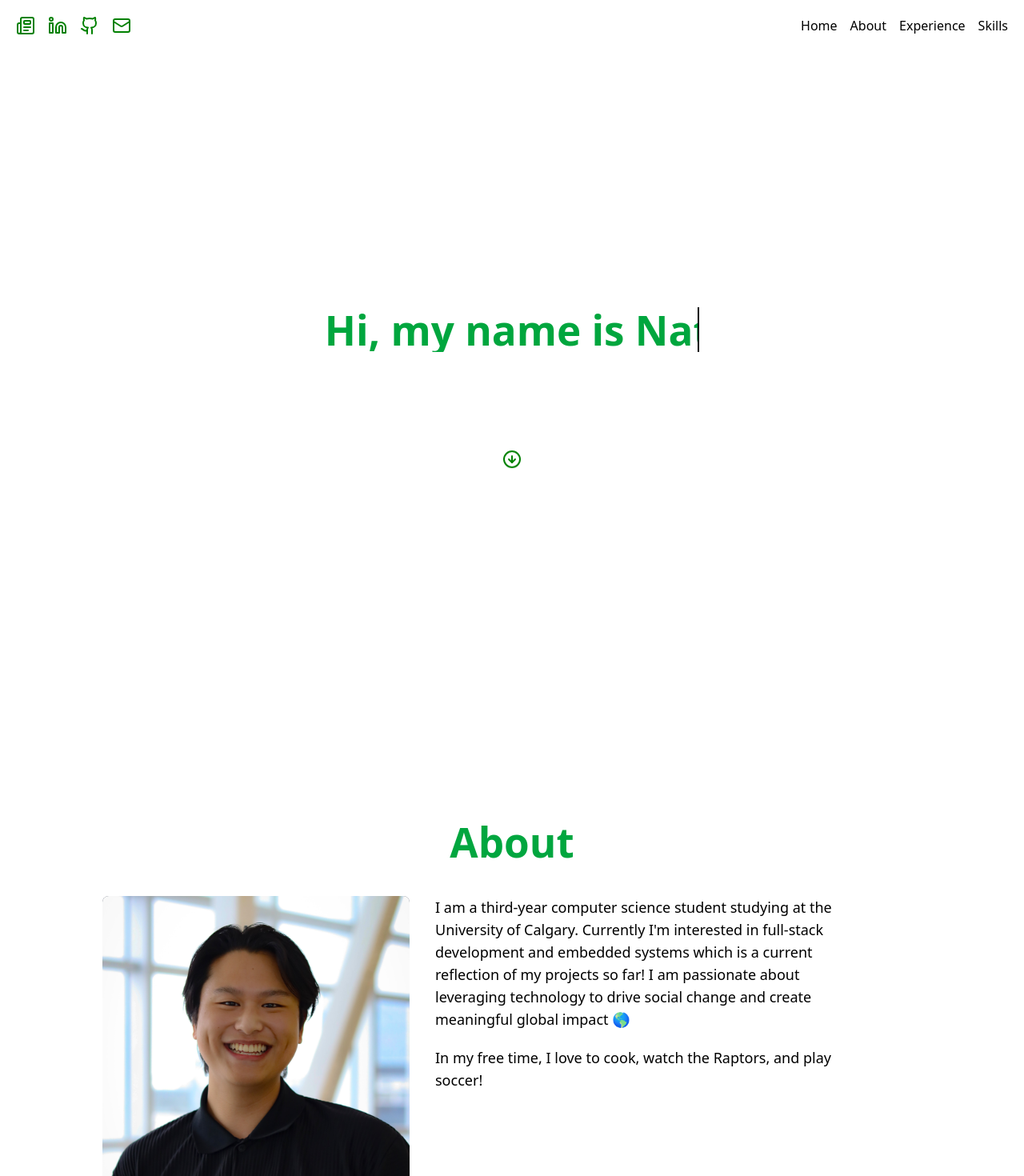
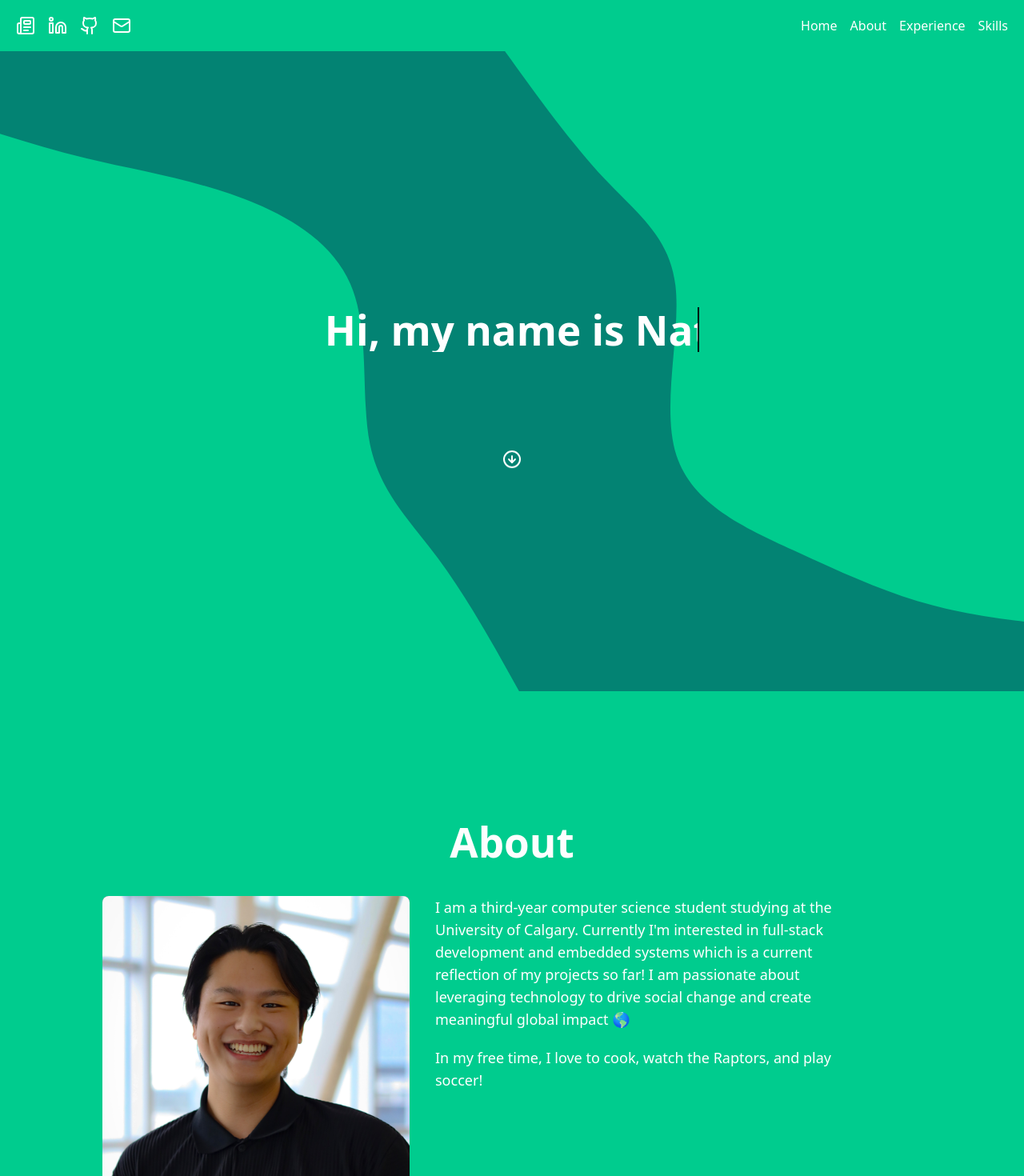
Before and after one commit to natphaan/portfolio-website, a React (Vite) app: page / in a window 1280 px wide. Shown: the top 1470 px of the page at 80% size. Built offline with nearby package versions, Linux system fonts and the light colour scheme.

Commit message:
added background image in Home

```diff
--- a/src/components/About.jsx
+++ b/src/components/About.jsx
@@ -3,8 +3,8 @@ import profile from "../assets/NathanPhan.jpeg"
 
 const About = () => {
         return (
-        <div className="flex flex-col items-center justify-center min-h-screen p-4">
-                <h1 className="flex text-4xl font-bold mb-10 text-green-600 justify-center animate-pulse">About</h1>
+        <div className="flex flex-col items-center justify-center min-h-screen p-4 bg-[#00CC8E]">
+                <h1 className="flex text-4xl font-bold mb-10 text-white justify-center animate-pulse">About</h1>
 
 
                 {/* Two column layout*/}
@@ -20,10 +20,10 @@ const About = () => {
 
                         {/* this is the right column/half */}
                         <div className = "w-full md:w-1/2">
-                                <p className = "text-black text-lg mb-5">
+                                <p className = "text-white text-lg mb-5">
                                 I am a third-year computer science student studying at the University of Calgary. Currently I'm interested in full-stack development and embedded systems which is a current reflection of my projects so far! I am passionate about leveraging technology to drive social change and create meaningful global impact 🌎
                                 </p>
-                                <p className = "text-black text-lg ">
+                                <p className = "text-white text-lg ">
                                 In my free time, I love to cook, watch the Raptors, and play soccer!
                                 </p>
 
--- a/src/components/Experience.jsx
+++ b/src/components/Experience.jsx
@@ -4,8 +4,8 @@ import kumon from "../assets/kumonLogo.png"
 
 const Experience = () => {
         return (
-                <div className="flex flex-col items-center justify-center min-h-screen p-4">
-                        <h1 className="text-4xl font-bold mb-10 text-green-600 text-center"> Experience </h1>
+                <div className="flex flex-col items-center justify-center min-h-screen p-4 bg-[#00CC8E] ">
+                        <h1 className="text-4xl font-bold mb-10 text-white text-center animate-pulse"> Experience </h1>
                         <div className = "w-full max-w-4xl lg:max-w-5xl" id = "experience-section">
                                 <div>
                                         <ul className = "flex flex-row justify-around items-center py-8 px-3">
--- a/src/components/Home.jsx
+++ b/src/components/Home.jsx
@@ -13,9 +13,9 @@ const Home = () => {
 
 
       {/* {main section of Home} */}
-      <div className="flex flex-col items-center justify-center min-h-screen">
-        <h1 className="text-4xl font-bold m-12 text-green-600 animate-typewriter">Hi, my name is Nathan! </h1>
-        <CircleArrowDown color = "green"  className="size-6 animate-bounce mt-20"/>
+      <div className="flex flex-col items-center justify-center min-h-screen bg-[url(/blob-scene-haikei.svg)] bg-no-repeat bg-cover bg-center">
+        <h1 className="text-4xl font-bold m-12 text-white animate-typewriter">Hi, my name is Nathan! </h1>
+        <CircleArrowDown color = "white"  className="size-6 animate-bounce mt-20"/>
 
 
 
--- a/src/components/Navbar.jsx
+++ b/src/components/Navbar.jsx
@@ -6,7 +6,7 @@ import {Mail} from "lucide-react"
 
 const Navbar = () => {
         return (
-                <nav className="bg-white p-5">
+                <nav className="bg-[#00CC8E] p-5">
                 <div className="container mx-auto flex justify-between items-center">
 
 
@@ -16,24 +16,24 @@ const Navbar = () => {
 
                                 <li>
                                 <a href = "/resume.pdf" target = "_blank" rel = "noopener noreferrer">
-                                        <Newspaper color = "green"/>
+                                        <Newspaper color = "white"/>
                                 </a>
                                 </li>
                                 <li>
                                         <a href = "https://www.linkedin.com/in/natphaan">
-                                                <Linkedin color="green"/>
+                                                <Linkedin color="white"/>
                                         </a>
                                 </li>
 
                                 <li>
                                         <a href = "https://github.com/natphaan">
-                                                <Github color = "green"/>
+                                                <Github color = "white"/>
                                         </a>
                                 </li>
 
                                 <li>
                                         <a href = "mailto:nathanphan22@gmail.com" target = "_blank" rel = "noopener noreferrer">
-                                               <Mail color = "green"/>
+                                               <Mail color = "white"/>
                                         </a>
 
                                 </li>
@@ -42,11 +42,11 @@ const Navbar = () => {
 
 
                 <ul className="flex space-x-4">
-                        <li><a href="/" className="text-black hover:text-white">Home</a></li>
-                        <li><a href="#about-section" className="text-black hover:text-white">About</a></li>
-                        <li><a href="/Experience" className="text-black hover:text-white">Experience</a></li>
-                        {/* <li><a href="/Projects" className="text-black hover:text-white">Projects</a></li> */}
-                        <li><a href="/Skills" className="text-black hover:text-white">Skills</a></li>
+                        <li><a href="/" className="text-white hover:text-white">Home</a></li>
+                        <li><a href="#about-section" className="text-white hover:text-white">About</a></li>
+                        <li><a href="/Experience" className="text-white hover:text-white">Experience</a></li>
+                        {/* <li><a href="/Projects" className="text-white hover:text-white">Projects</a></li> */}
+                        <li><a href="/Skills" className="text-white hover:text-white">Skills</a></li>
                 </ul>
         </div>
         </nav>
--- a/src/index.css
+++ b/src/index.css
@@ -77,6 +77,8 @@ button:focus-visible {
   }
 }
 
+
+
 .animate-typewriter {
   overflow: hidden;
   white-space: nowrap;
@@ -84,5 +86,7 @@ button:focus-visible {
   border-right-style: solid;
   border-right-color: transparent;
   width: 0ch;
-  animation: typewriter 1.5s steps(22, end) 1s forwards, blink-and-hide-cursor 0.8s steps(2, start) 1s 6 forwards;
+  animation:
+  typewriter 1.5s steps(22, end) 1s forwards,
+  blink-and-hide-cursor 0.8s steps(2, start) 1s 6 forwards;
 }
```
Also changed, not shown: public/backgroundHome.jpeg (added), public/blob-scene-haikei.svg (added).
